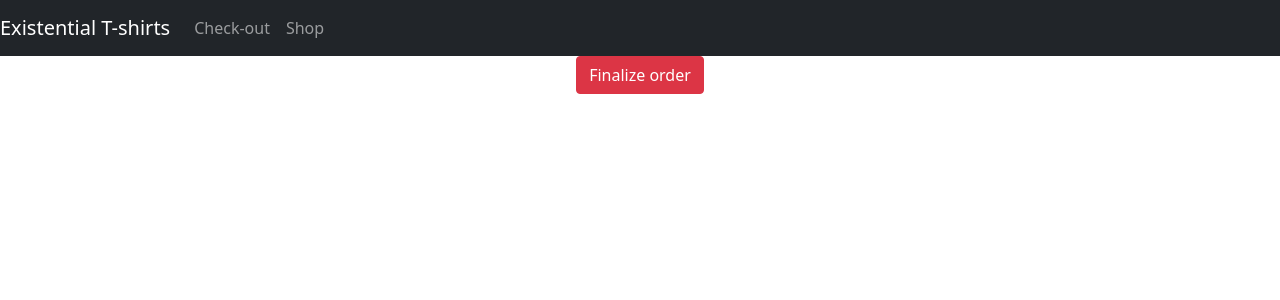
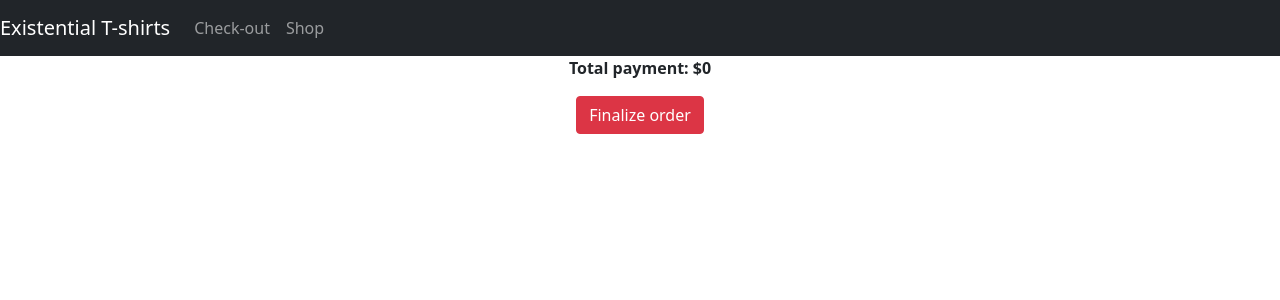
Before and after one commit to muratcan-yuksel/shopping-cart-react, a React (Create React App) app: page /CheckOut in a window 1280 px wide. Shown: the top 300 px of the page. Built offline with nearby package versions, Linux system fonts and the light colour scheme.

Commit message:
almost finished

```diff
--- a/src/pages/CheckOut.js
+++ b/src/pages/CheckOut.js
@@ -9,8 +9,9 @@ export default function CheckOut() {
     const [items, setItems]= useContext(ItemContext)
 
 console.log(items)
-//I'll use this to update the increment/decrement functions
-const [state,setState]= useState(items)
+
+//reducer function to get the total payment
+const total= Object.values(items).reduce((t, {price})=> t+ price, 0)
 
 const mapped = items.map((item=>{
   console.log(item.title)
@@ -44,10 +45,14 @@ const mapped = items.map((item=>{
     return (
       <Layout>
         <div>
-        { mapped  }
+        <div className="btns">
+         <p style={{fontWeight:"900"}}> Total payment: ${total} </p>
+        </div>
         <div className="btns">
         <button className="btn btn-danger">Finalize order</button>
         </div>
+        { mapped  }
+
         </div>
         </Layout>
     )
--- a/src/pages/PhilosophyClubPage.js
+++ b/src/pages/PhilosophyClubPage.js
@@ -8,7 +8,7 @@ import PhiloClub from "../images/philo-club.png"
 
 export default function PhilosophyClubPage() {
 
-const obj={title:"Wittgenstein and Russell-Philosophy Club T-shirt", price:20, img:PhiloClub, sign:"$", ammount:0}
+const obj={title:"Wittgenstein and Russell-Philosophy Club T-shirt", price:20, img:PhiloClub, sign:"$", amount:0}
 
 
 
```
